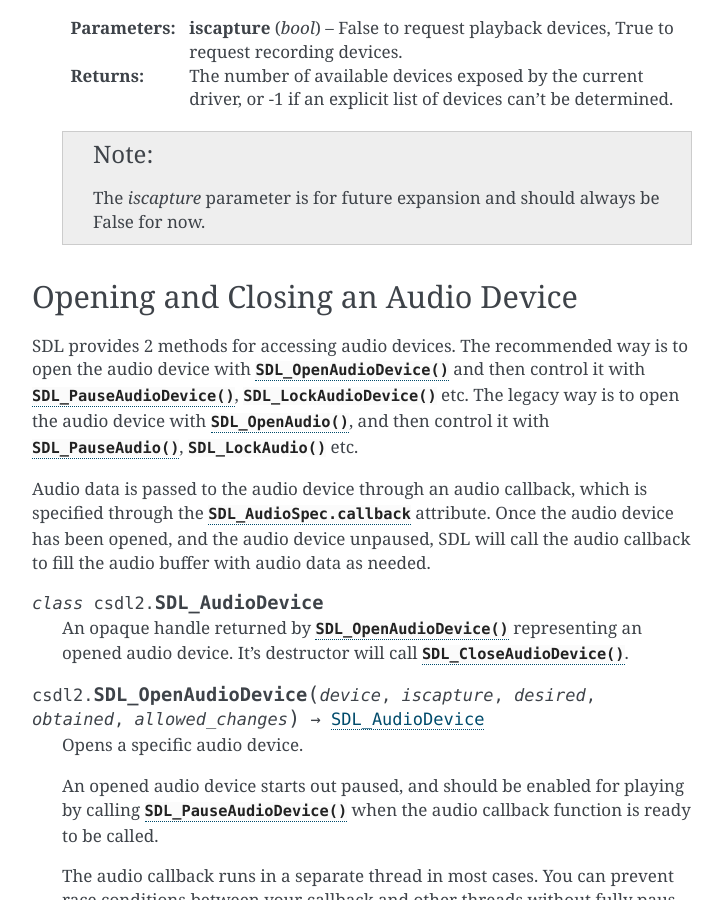
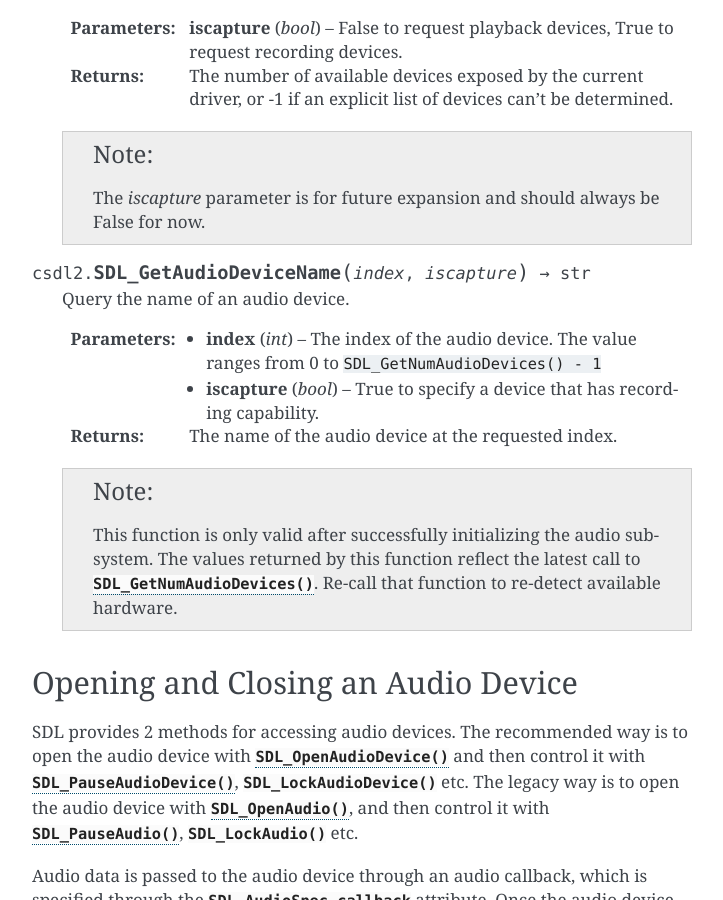
Before and after one commit to pyokagan/pycsdl2, a Sphinx documentation site: the page built from docs/api/audio.rst, in a window 1280 px wide and 900 px high, scrolled down 4260 px. Shown: the whole window, without its empty margins (388-1111 px from the left). Built offline with Sphinx 7.4.7, drawn with Linux system fonts in a browser that asks for light colours; some of the changed text lies outside the part shown.

Commit message:
audio: implement SDL_GetAudioDeviceName()

```diff
--- a/docs/api/audio.rst
+++ b/docs/api/audio.rst
@@ -232,6 +232,23 @@ Audio Device Discovery
    .. note:: The `iscapture` parameter is for future expansion and should
              always be False for now.
 
+.. function:: SDL_GetAudioDeviceName(index, iscapture) -> str
+
+   Query the name of an audio device.
+
+   :param int index: The index of the audio device. The value ranges from 0 to
+                     ``SDL_GetNumAudioDevices() - 1``
+   :param bool iscapture: True to specify a device that has recording
+                          capability.
+   :returns: The name of the audio device at the requested index.
+
+   .. note::
+
+      This function is only valid after successfully initializing the audio
+      subsystem. The values returned by this function reflect the latest call
+      to :func:`SDL_GetNumAudioDevices`. Re-call that function to re-detect
+      available hardware.
+
 Opening and Closing an Audio Device
 -----------------------------------
 SDL provides 2 methods for accessing audio devices. The recommended way is to
```
Also changed, not shown: 3 other files.
